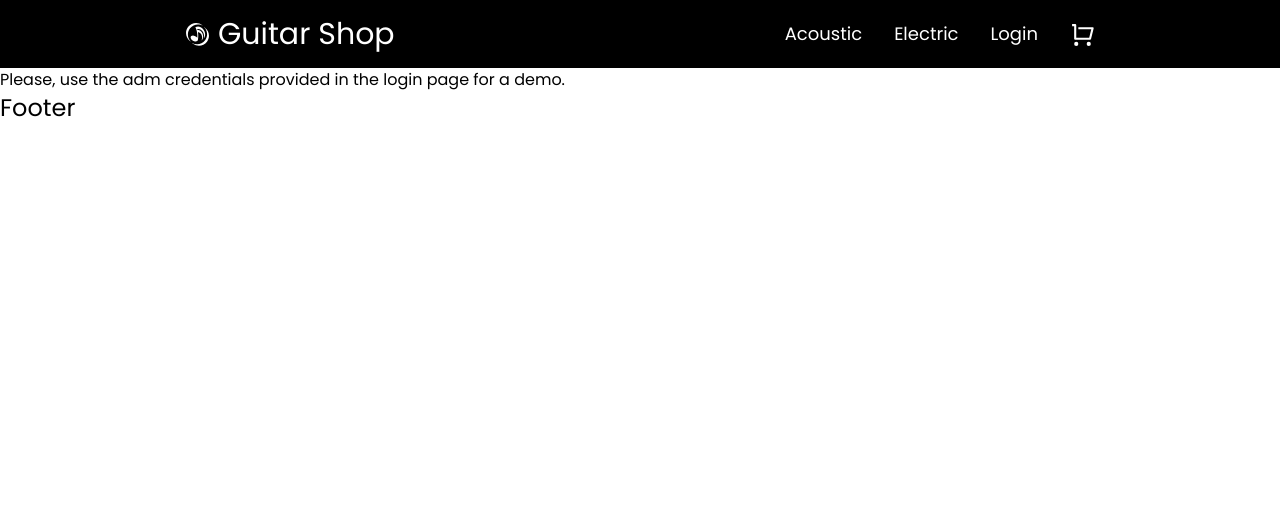
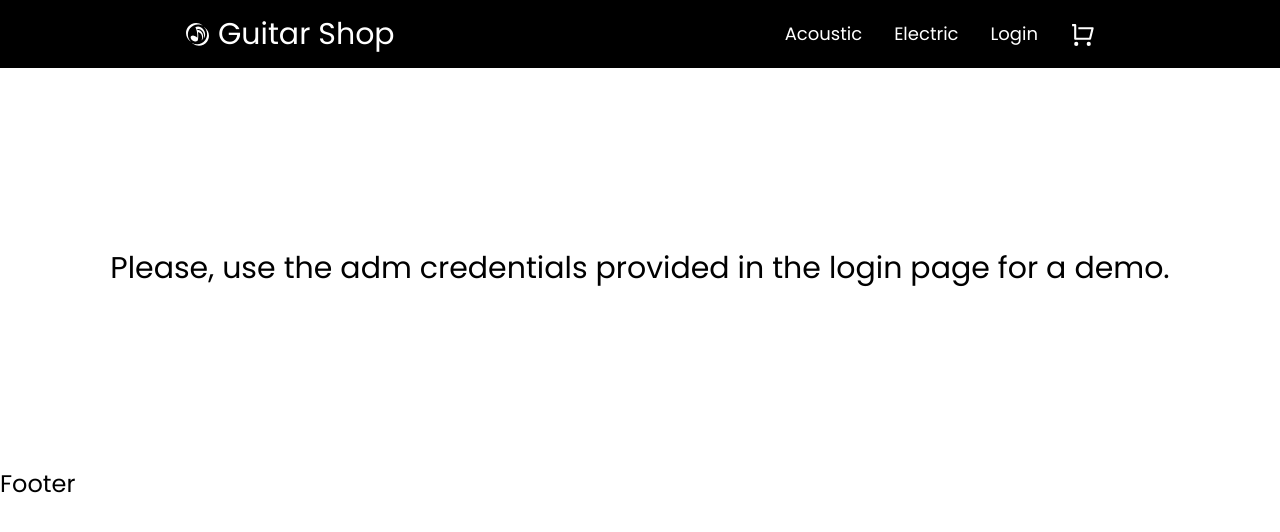
Before and after one commit to carlospsvieira/Guitar-Shop, a React (Vite) app: page /register in a window 1280 px wide. Shown: the top 532 px of the page. Built offline with nearby package versions, Linux system fonts and the light colour scheme.

Commit message:
register page

```diff
--- a/src/components/GuitarList.jsx
+++ b/src/components/GuitarList.jsx
@@ -31,7 +31,7 @@ function GuitarList() {
 
   return (
     <div className="p-10">
-      <div className="flex justify-center gap-4 mb-4 text-lg">
+      <div className="flex justify-center gap-4 mb-4 text-xl">
         <label htmlFor="brand">Choose a brand: </label>
         <select name="brand" id="brand" onChange={handleChange}>
           <option value="All">All</option>
--- a/src/pages/Register.jsx
+++ b/src/pages/Register.jsx
@@ -1,7 +1,13 @@
 import React from "react";
 
 function Register() {
-  return <div>Please, use the adm credentials provided in the login page for a demo.</div>;
+  return (
+    <div className="h-[50vh] flex justify-center items-center">
+      <h1 className="text-3xl">
+        Please, use the adm credentials provided in the login page for a demo.
+      </h1>
+    </div>
+  );
 }
 
 export default Register;
```
